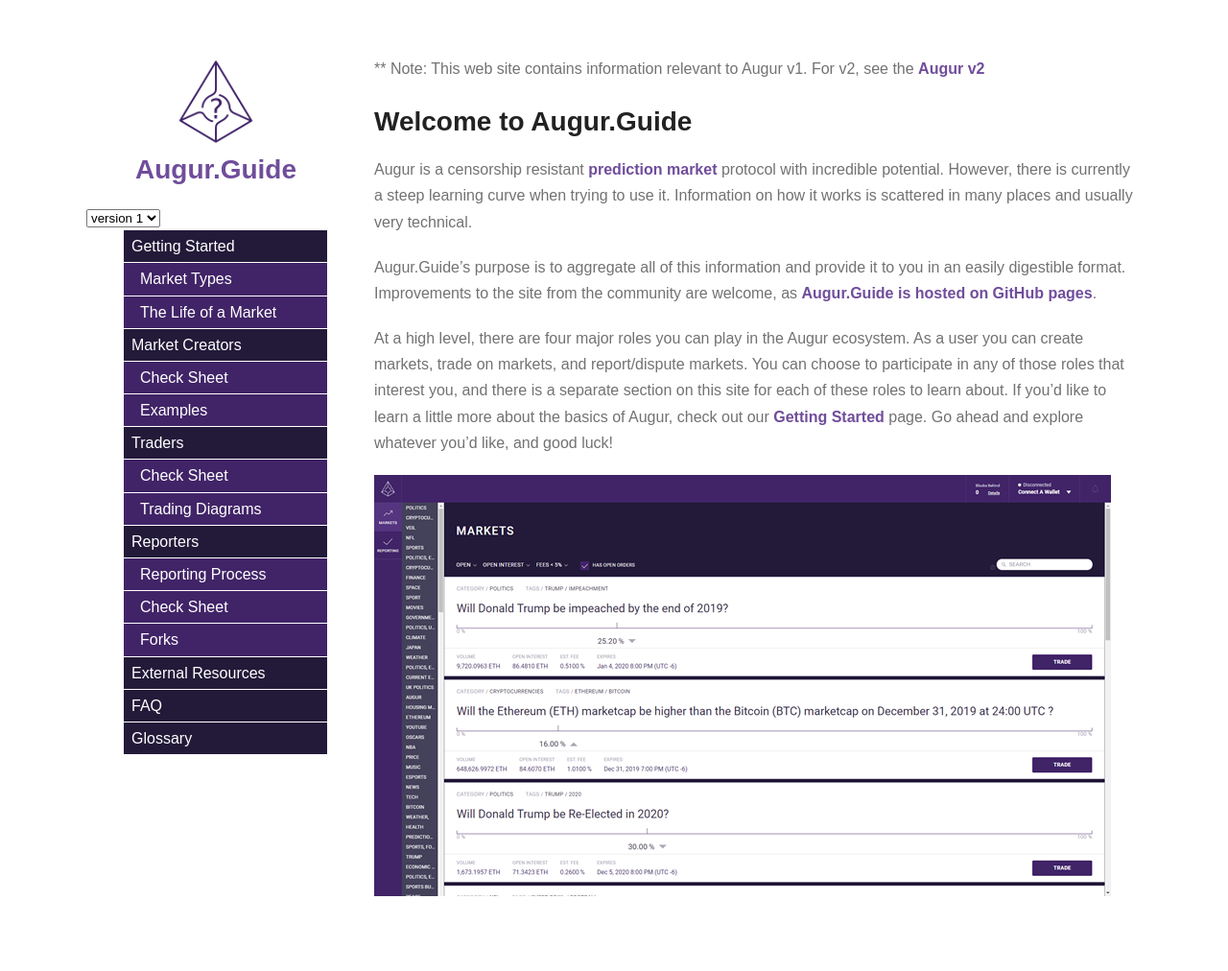
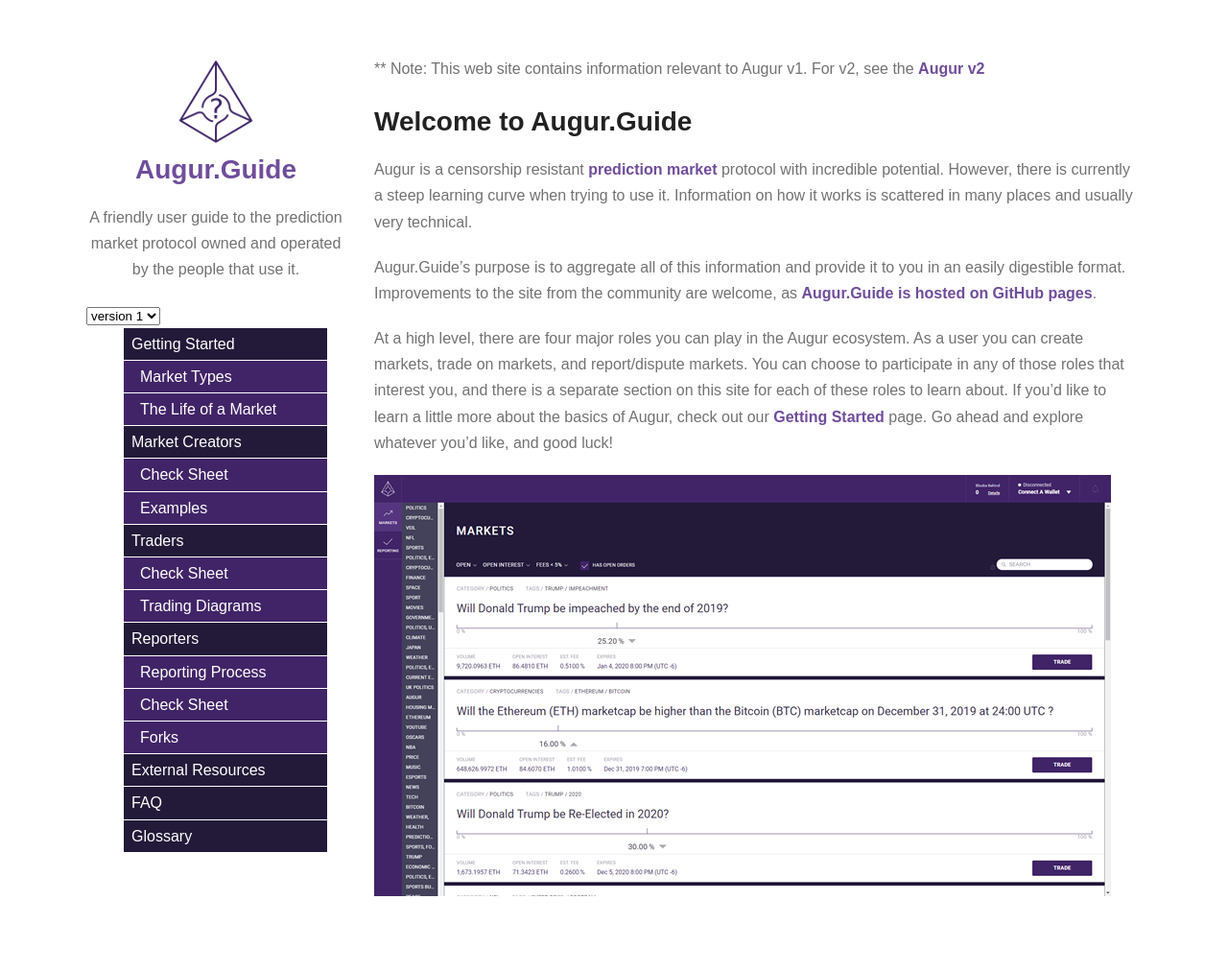
Before and after one commit to MicahZoltu/Augur.Guide-for-IPFS, a Jekyll site: the page built from index.md, in a window 1280 px wide. Shown: the whole page at 96% size. Built offline with Jekyll 4.4.1, drawn with Linux system fonts in a browser that asks for light colours; our own code applies the rules of GitHub Pages for plain Markdown files; the repository's description, which GitHub fills in, is left out; some of the changed lines change nothing that is shown.

Commit message:
nested config.yml 4

```diff
--- a/_config.yml
+++ b/_config.yml
@@ -3,7 +3,6 @@
 logo: https://augur.guide/assets/images/Augur.Guide-Logo-96x96.png
 show_downloads: false
 google_analytics: UA-12186523-5
-version1:
-  description: A friendly user guide to the prediction market protocol owned and operated by the people that use it.
-version2:
-  description: description2 test test test.
+description:
+  version1: A friendly user guide to the prediction market protocol owned and operated by the people that use it.
+  version2: description2 test test test.
```
